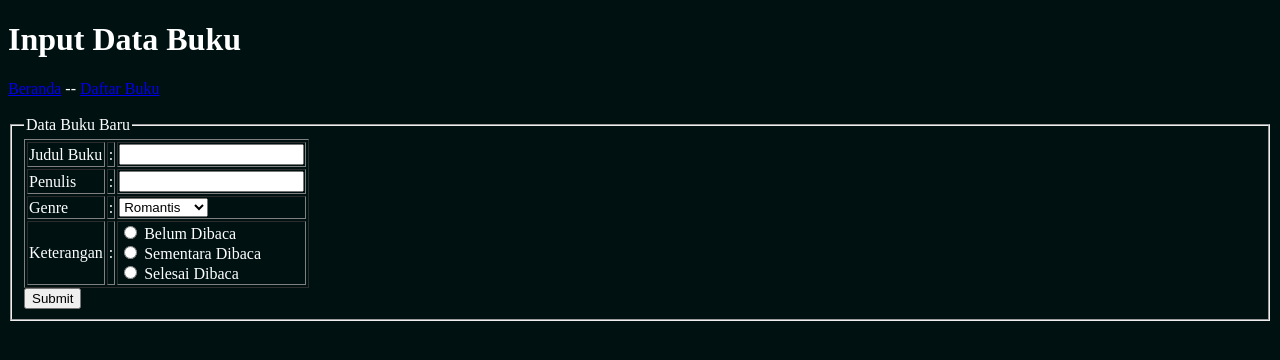
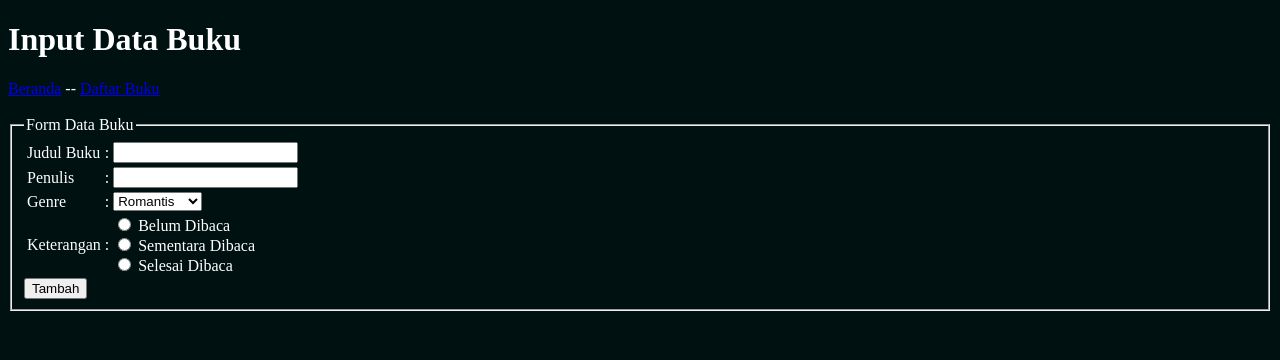
Before and after one commit to fauzan-radji/pweb, a PHP site: page /form.html in a window 1280 px wide. Shown: the top 360 px of the page. Run offline with PHP 8.4, Linux system fonts and the light colour scheme.

Commit message:
fix sedikit

```diff
--- a/form-quote.html
+++ b/form-quote.html
@@ -27,7 +27,7 @@
               <td><input type="text" name="isi" /></td>
             </tr>
           </table>
-          <input type="submit" />
+          <input type="submit" value="Tambah Quote Baru" />
         </form>
       </fieldset>
     </font>
--- a/form.html
+++ b/form.html
@@ -13,9 +13,9 @@
       <br />
 
       <fieldset>
-        <legend>Data Buku Baru</legend>
+        <legend>Form Data Buku</legend>
         <form action="process.php" method="post">
-          <table border="1">
+          <table border="0">
             <tr>
               <td>Judul Buku</td>
               <td align="center">:</td>
@@ -54,7 +54,7 @@
               </td>
             </tr>
           </table>
-          <input type="submit" />
+          <input type="submit" value="Tambah" />
         </form>
       </fieldset>
     </font>
--- a/list.php
+++ b/list.php
@@ -18,7 +18,7 @@ mysqli_close($conn);
       <a href="form.html">Input Data Buku</a> <br />
 
       <?php
-      $no = 1;
+      $number = 1;
       while($buku = mysqli_fetch_array($data)) {
         $judul = $buku["judul"];
         $genre = $buku["genre"];
@@ -28,7 +28,7 @@ mysqli_close($conn);
         <br>
         <fieldset>
           <legend>
-            <h2>$no. $judul</h2>
+            <h2>$number. $judul</h2>
           </legend>
           <font size='4'>
             <p>Genre: $genre</p>
@@ -36,7 +36,7 @@ mysqli_close($conn);
           </font>
         </fieldset>";
 
-        $no++;
+        $number++;
       } ?>
     </font>
   </body>
```
Also changed, not shown: 1 other file.
